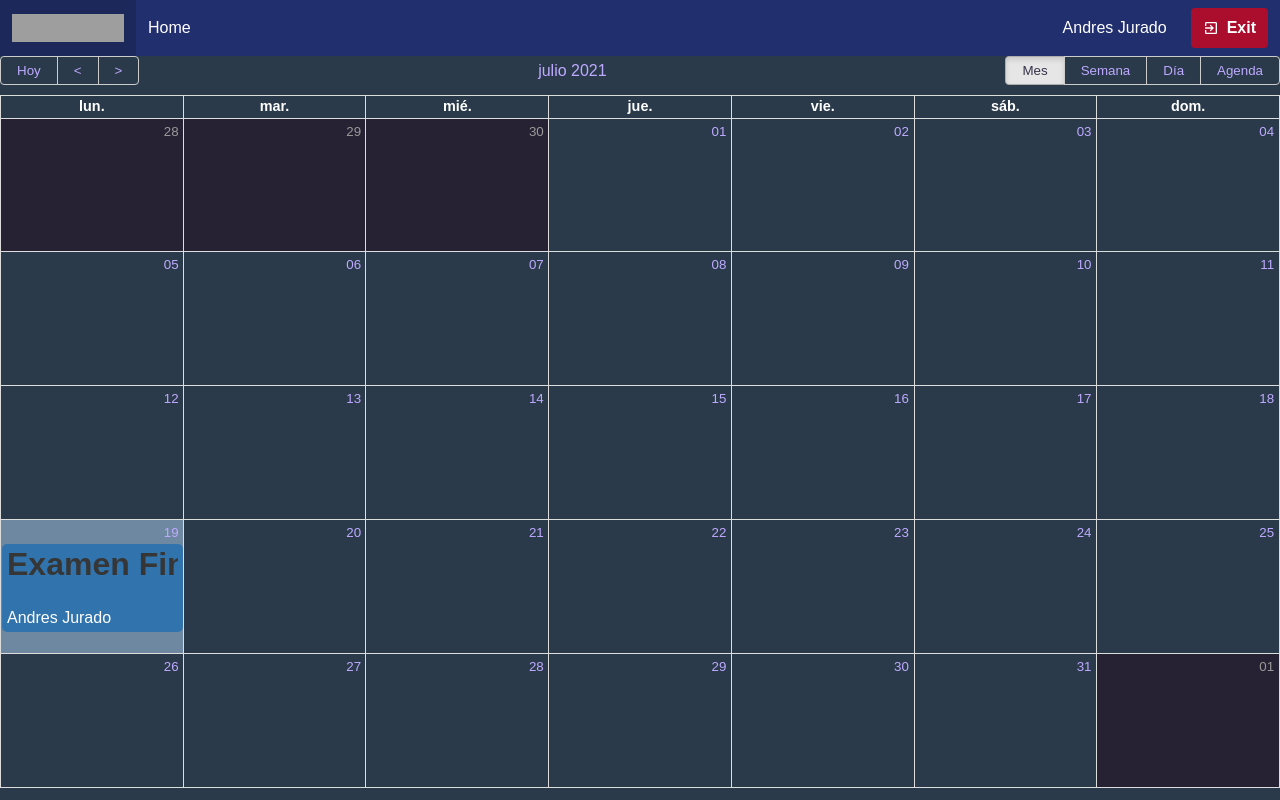
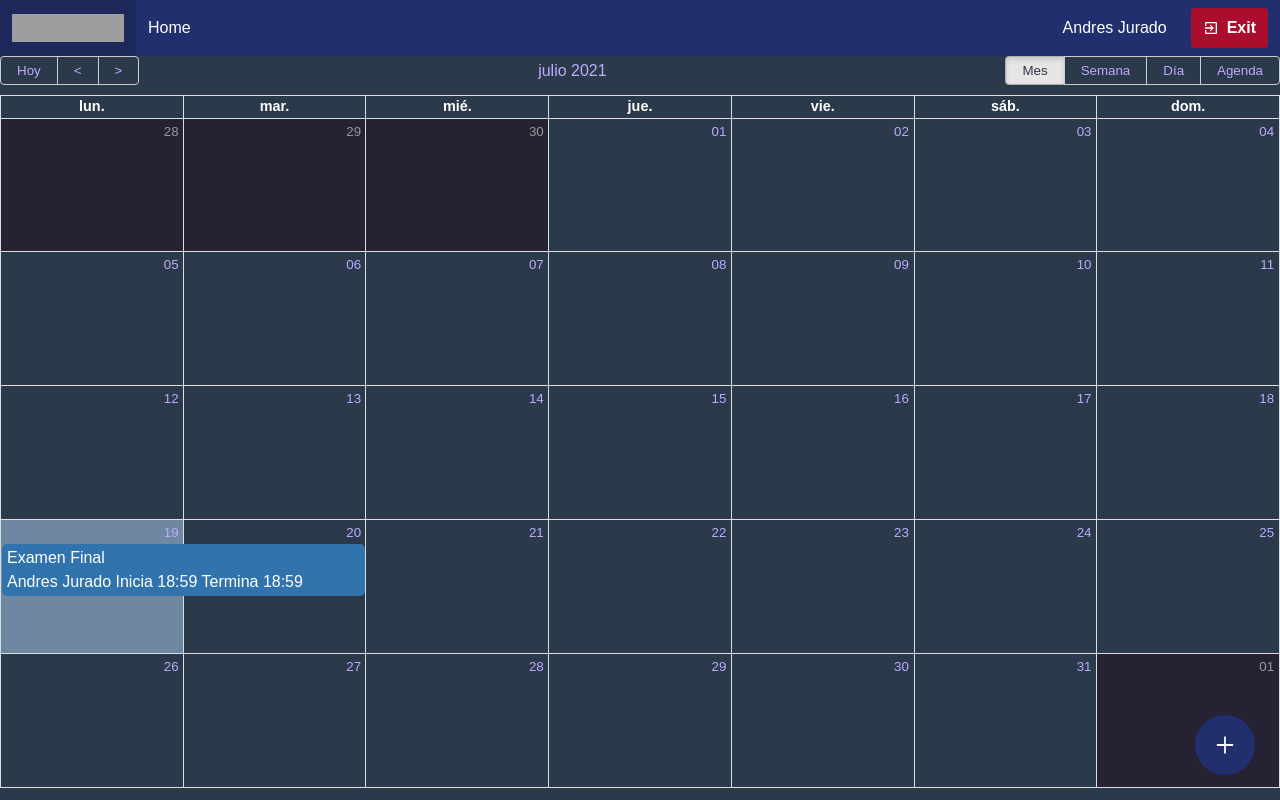
Before and after one commit to anmijurane/calendar, a React (Vite) app: page / in a window 1280 px wide. Built offline with nearby package versions, Linux system fonts and the light colour scheme; grey boxes are pictures that could not be loaded; a web font is replaced by a local one.

Commit message:
modal actualizado y colocacion de datos activos

```diff
--- /dev/null
+++ b/src/actions/events.js
@@ -0,0 +1,16 @@
+import { types } from "../types/types";
+
+export const setActiveNote = ( eventActive = null ) => ({
+  type: types.eventSetActive,
+  payload: eventActive,
+});
+
+export const addNewEvent = ( event ) => ({
+  type: types.eventAddNew,
+  payload: event,
+})
+
+export const updateEvent = ( event ) => ({
+  type: types.eventUpdate,
+  payload: event,
+});
--- /dev/null
+++ b/src/assets/scss/elements/_fab.scss
@@ -0,0 +1,18 @@
+button.button.is-primary.fab_plus {
+  align-items: center;
+  background-color: $link;
+  border-radius: 50%;
+  bottom: 25px;
+  font-size: 24px;
+  height: 60px;
+  justify-content: center;
+  position: fixed;
+  right: 25px;
+  width: 60px;
+  z-index: 5;
+
+  &:hover {
+    background-color: lighten($color: $link, $amount: 15);
+  }
+
+}
--- a/src/assets/scss/main.scss
+++ b/src/assets/scss/main.scss
@@ -13,6 +13,7 @@
 
 // Elemens
 @import './elements/input';
+@import './elements/fab';
 
 // Components
 @import './components/calendar';
--- a/src/components/calendar/CalendarEvent.jsx
+++ b/src/components/calendar/CalendarEvent.jsx
@@ -1,12 +1,14 @@
+import moment from 'moment';
 import React from 'react'
 
 export function CalendarEvent({ event }) {
-  const { title, user } = event;
-  console.log(event);
+  const { title, user, start, end } = event;
   return (
     <div>
-      <p className="title"> {title } </p>
+      <p className="is-strong"> {title } </p>
       <span>{ user.name }</span>
+      <span> Inicia  { moment(start).format('HH:mm') } </span>
+      <span> Termina { moment(end).format('HH:mm') } </span>
     </div>
   )
 }
--- a/src/components/calendar/CalendarModal.jsx
+++ b/src/components/calendar/CalendarModal.jsx
@@ -1,6 +1,7 @@
 import React, { useState } from 'react'
 import Modal from 'react-modal';
 import { useDispatch, useSelector } from 'react-redux';
+import { setActiveNote } from '../../actions/events';
 import { uiCloseModal } from '../../actions/ui';
 import { customStyles } from '../../helpers/center_modal_styles';
 import { FormEvent } from './FormEvent';
@@ -15,6 +16,7 @@ export function CalendarModal() {
 
   const closeModal = () => {
     dispatch( uiCloseModal() );
+    dispatch( setActiveNote() );
   }
 
   return (
--- a/src/components/calendar/FormEvent.jsx
+++ b/src/components/calendar/FormEvent.jsx
@@ -1,15 +1,20 @@
-import React, { useState } from 'react';
+import React, { useEffect, useState } from 'react';
 import { FaRegSave } from 'react-icons/fa';
 import moment from 'moment';
 import DateTimePicker from 'react-datetime-picker/dist/entry.nostyle';
+import { useDispatch, useSelector } from 'react-redux';
+import { addNewEvent, updateEvent } from '../../actions/events';
+import { uiCloseModal } from '../../actions/ui';
 
 const startDate = moment().milliseconds(0).second(0);
 const endDate = moment().milliseconds(0).second(0).add(1, 'hours');
 
 export function FormEvent() {
 
+  const dispatch = useDispatch();
   const [startDateEvent, setStartDateEvent] = useState(startDate.toDate());
   const [endDateEvent, setEndDateEvent] = useState(endDate.toDate());
+  const { activeEvent } = useSelector(state => state.event);
 
   const [formValues, setFormValues] = useState({
     title: '',
@@ -53,6 +58,10 @@ export function FormEvent() {
     setEndDateEvent(time);
   }
 
+  useEffect(() => {
+    if ( activeEvent ) setFormValues( activeEvent )
+  }, [activeEvent, setFormValues]);
+
   const handleSubmitEvent = (e) => {
     e.preventDefault();
 
@@ -86,6 +95,19 @@ export function FormEvent() {
       isValid: true
     });
 
+    if ( activeEvent ) {
+      dispatch( updateEvent( formValues ) );
+    } else {
+      dispatch( addNewEvent({
+        ...formValues,
+        id: new Date().getTime(),
+        user: {
+          _id: 856533,
+          name: 'Andres Jurado',
+        }
+      }) );
+    }
+    dispatch( uiCloseModal() );
     return null;
   }
 
--- /dev/null
+++ b/src/components/elements/Fab.jsx
@@ -0,0 +1,21 @@
+import React from 'react'
+import { AiOutlinePlus } from 'react-icons/ai';
+import { useDispatch } from 'react-redux';
+import { uiOpenModal } from '../../actions/ui';
+
+export function Fab() {
+  const dispatch = useDispatch();
+
+  const handleClickOpenModal = () => {
+    dispatch( uiOpenModal() );
+  }
+
+  return (
+    <button
+      className="button is-primary fab_plus"
+      onClick={ handleClickOpenModal }
+    >
+      <AiOutlinePlus />
+    </button>
+  )
+}
--- a/src/pages/CalendarScreen.jsx
+++ b/src/pages/CalendarScreen.jsx
@@ -10,34 +10,25 @@ import {
   onViewChange
 } from '../components/calendar/events/all';
 import { CalendarModal } from '../components/calendar/CalendarModal';
-import { useDispatch } from 'react-redux';
+import { useDispatch, useSelector } from 'react-redux';
 import { uiOpenModal } from '../actions/ui';
+import { setActiveNote } from '../actions/events';
+import { Fab } from '../components/elements/Fab';
 
 moment.locale('es');
 const localizer = momentLocalizer( moment );
 
-const events = [
-  {
-    title: 'Examen Final',
-    start: moment().toDate(),
-    end: moment().add(2, 'hours').toDate(),
-    bgcolor: '#fafafa',
-    notes: [''],
-    user: {
-      _id: 856533,
-      name: 'Andres Jurado',
-    }
-  }
-];
+export function CalendarScreen() {
 
-export function CalendarScreen() {
+  const { events } = useSelector(state => state.event);
 
   const [view, setView] = useState(localStorage.getItem('lastView') || 'month');
 
   const dispatch = useDispatch();
 
-  const onDoubleClick = () => {
-    dispatch( uiOpenModal() );
+  const onDoubleClick = (e) => {
+    dispatch( uiOpenModal()   );
+    dispatch( setActiveNote(e) );
   }
 
   return (
@@ -59,6 +50,7 @@ export function CalendarScreen() {
         onDoubleClickEvent={ onDoubleClick }
         view={ view }
       />
+      <Fab />
       <CalendarModal />
     </div>
 
--- /dev/null
+++ b/src/reducers/calendarReducer.js
@@ -0,0 +1,47 @@
+import moment from "moment";
+import { types } from "../types/types";
+
+const initialState = {
+  events: [
+    {
+      title: 'Examen Final',
+      start: moment().toDate(),
+      end: moment().add(1, 'days').toDate(),
+      notes: [''],
+      user: {
+        _id: 856533,
+        name: 'Andres Jurado',
+      }
+    },
+  ],
+  activeEvent: null
+}
+
+export function calendarReducer( state = initialState, action ) {
+
+  switch (action.type) {
+    case types.eventAddNew:
+      console.log(action);
+      return {
+        ...state,
+        events: [ ...state.events, action.payload ]
+      }
+    case types.eventSetActive:
+      return {
+        ...state,
+        activeEvent: action.payload,
+      }
+
+    case types.eventUpdate:
+      return {
+        ...state,
+        events: state.events.map(
+          evnt => ( evnt.id == action.payload.id) ? action.payload : evnt
+        )
+      }
+
+    default:
+      return state;
+  }
+
+}
--- a/src/reducers/rootReducers.js
+++ b/src/reducers/rootReducers.js
@@ -1,7 +1,9 @@
 import { combineReducers } from "redux";
+import { calendarReducer } from "./calendarReducer";
 import { uiReducer } from "./uiReducer";
 
 export const rootReducer = combineReducers({
   ui: uiReducer,
+  event: calendarReducer,
 
 })
--- a/src/types/types.js
+++ b/src/types/types.js
@@ -1,6 +1,10 @@
 export const types = {
 
-  uiOpenModal: '[UI] Open modal',
-  uiCloseModal: '[UI] Close modal',
+  uiOpenModal:    '[UI] Open modal',
+  uiCloseModal:   '[UI] Close modal',
+
+  eventAddNew:    '[event] Add new',
+  eventSetActive: '[event] Set Active',
+  eventUpdate:    '[event] Event update ',
 
 }
```
